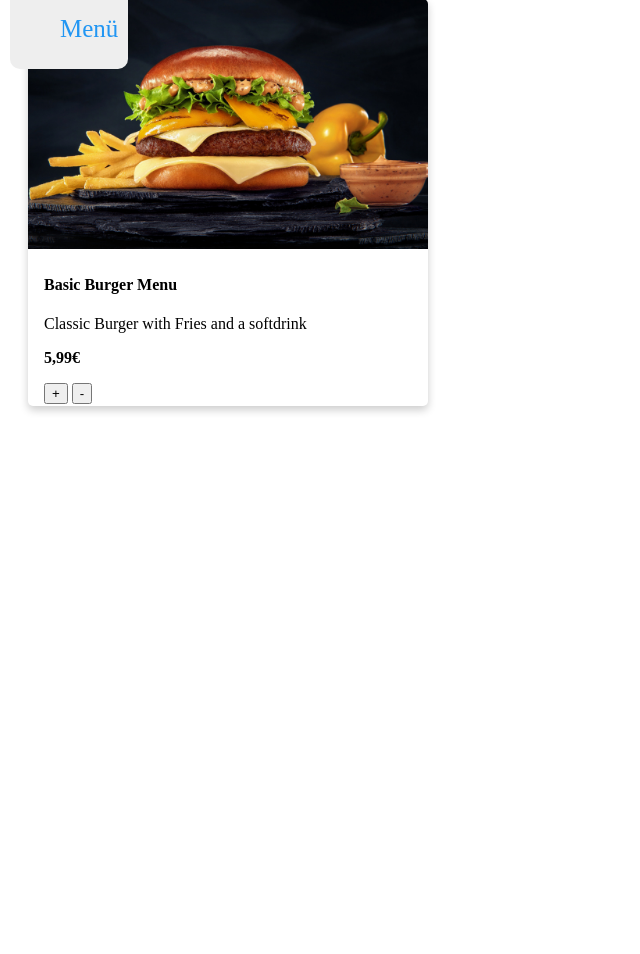
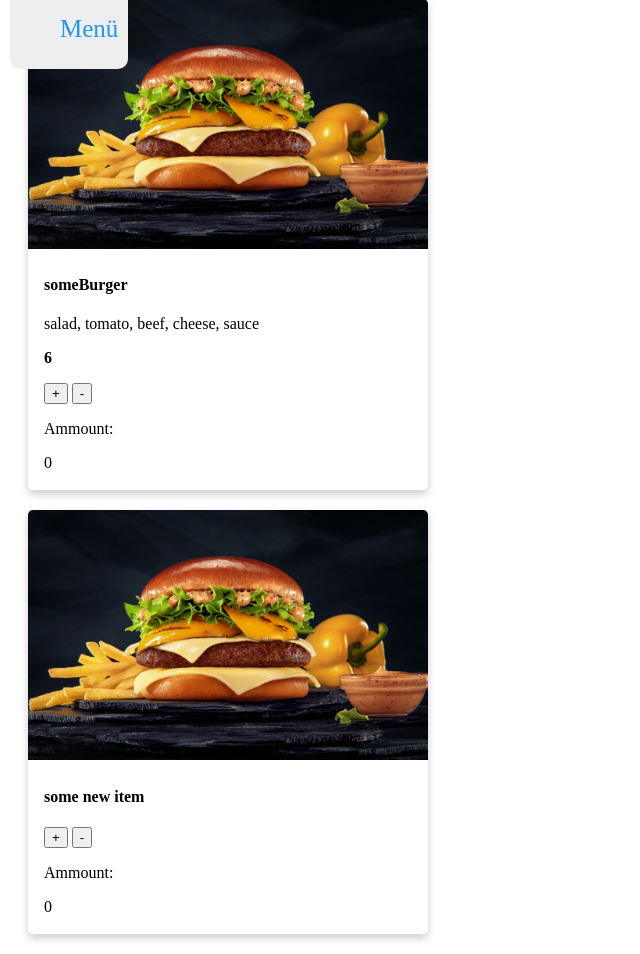
Before and after one commit to david-amoah-dev/DB_Praktikum, a Flask app: page /cstmrstdtl in a window 1280 px wide. Shown: the part 211-1165 px from the top of the page, without its empty margins (0-640 px from the left). Before the commit the page ends 624 px from the top, so only its background shows below. Run offline with Flask 3, Linux system fonts and the light colour scheme; data comes from the database, SQL or seed files in the repository; both versions use the stored data as it was after the commit.

Commit message:
counter for amount of item in Customerview Restaurantdetails

```diff
--- a/app.py
+++ b/app.py
@@ -83,7 +83,8 @@ def cstmbsth():
 
 @app.route("/cstmrstdtl")
 def cstmrstdtl():
-    return render_template('CustomerView-RestaurantDetails.html')
+    items = db.session.execute(db.select(Item)).scalars()
+    return render_template('CustomerView-RestaurantDetails.html', items=items)
 
 
 # Restaurant Pages-------------------------------------------------
@@ -172,7 +173,7 @@ def index():
 
 # todo delete this
 @app.route("/homepage/")
-def homepage():
+def homepagesim():
     if not "user" in session:
         return render_template("index_old.html")
     user = session["user"]
--- a/templates/CustomerView-RestaurantDetails.html
+++ b/templates/CustomerView-RestaurantDetails.html
@@ -28,16 +28,37 @@
 <h1 class="head">Speisekarte</h1>
 <h3 id="C1" class="head">Menü</h3>
 
+{% for x in items %}
 <div class="card">
     <img src="{{ url_for('static', filename='images/burgermenu.jpg')}}" style="width:100%">
     <div class="container">
-        <h4>Basic Burger Menu</h4>
-        <p>Classic Burger with Fries and a softdrink</p>
-        <p><b>5,99€</b></p>
-        <button class="plusbtn" type="button">+</button>
-        <button class="minusbtn" type="button">-</button>
+        <h4>{{x.itmname}}</h4>
+        <p>{{x.description}}</p>
+        <p><b>{{x.price}}</b></p>
+        <button class="plusbtn" type="button" onclick=increaseAmount({{x.id}})>+</button>
+        <button class="minusbtn" type="button" onclick=decreaseAmount({{x.id}})>-</button>
+        <p>Ammount:</p><p id="{{x.id}}">0</p>
     </div>
 </div>
+{% endfor %}
+<script>
+    function increaseAmount(amount){
+        const y = document.getElementById(amount);
+        let num = parseInt(y.innerHTML);
+        num += 1;
+        y.innerHTML = num;
+    }
+
+    function decreaseAmount(amount){
+        const y = document.getElementById(amount);
+        let num = parseInt(y.innerHTML);
+        if (num > 0){
+            num -= 1;
+            y.innerHTML = num;
+        }
+    }
+</script>
+
 <!-- Sidebar mit Kategorien als Menüpunkte -->
 <div class="sidenav">
     <nav>
```
Also changed, not shown: templates/dog.html (deleted, +0 -11 lines), instance/project3.db.
